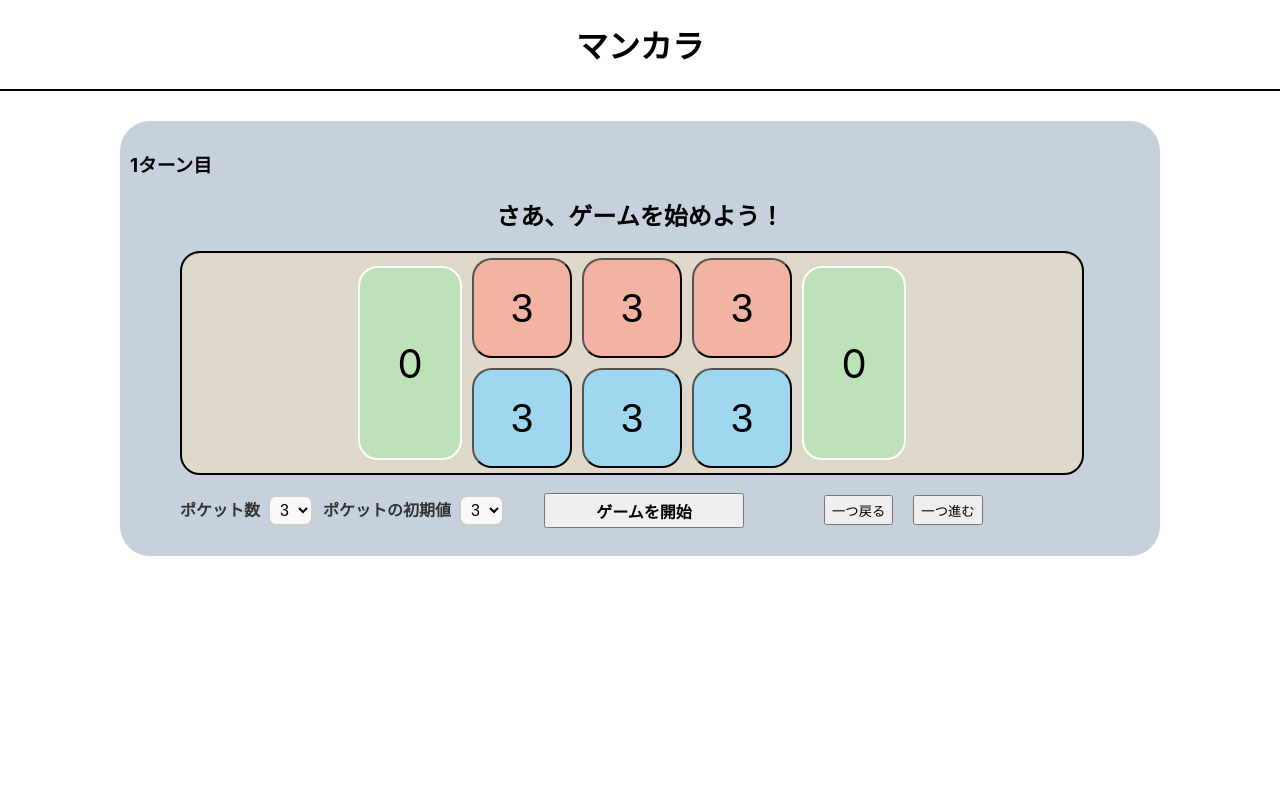
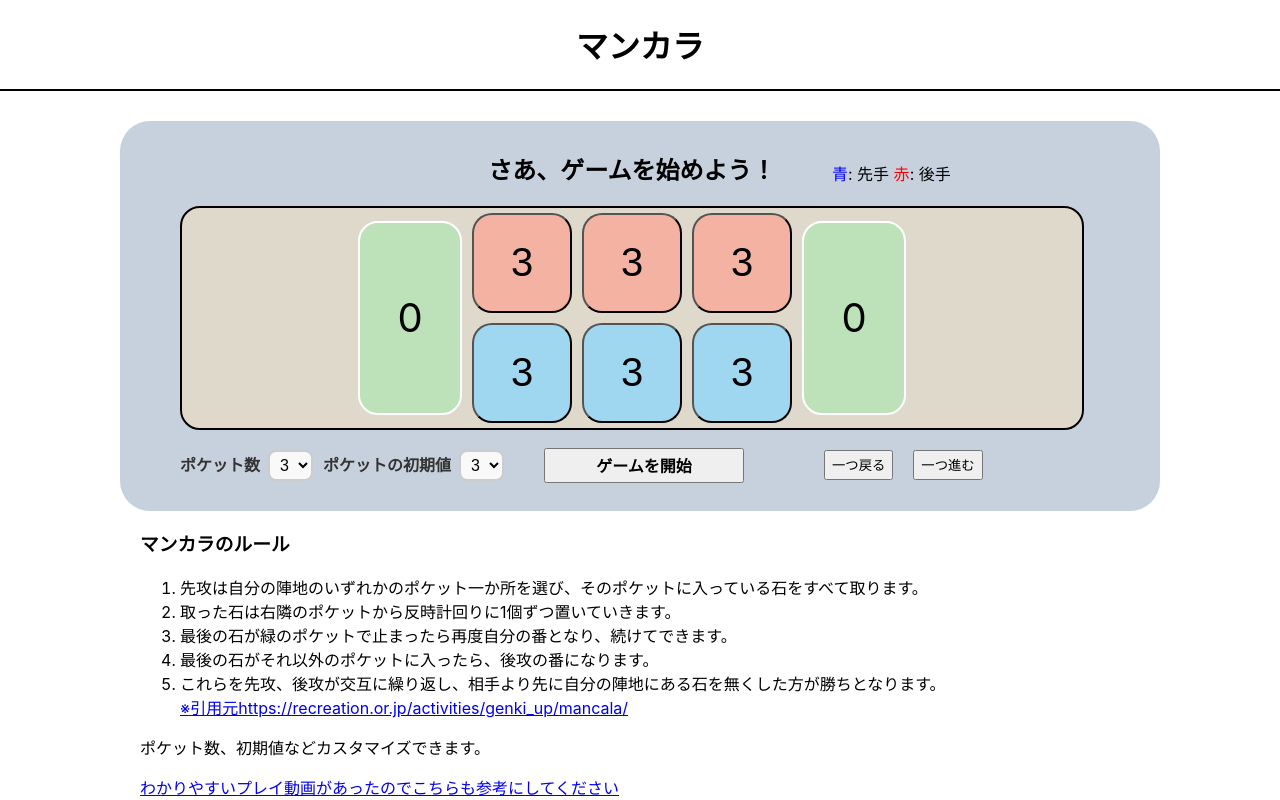
Before and after one commit to nomanoma121/mancala-app, a React (Create React App) app: page / in a window 1280 px wide. Built offline with nearby package versions, Linux system fonts and the light colour scheme.

Commit message:
ゲームの説明部分no、ターン数表示などを修正

```diff
--- a/src/App.css
+++ b/src/App.css
@@ -171,3 +171,19 @@ h1 {
 .log-list li:active {
   font-weight: bold;
 }
+
+.message-container {
+  width: 400px;
+  float: left;
+  margin-left: 160px;
+}
+
+.turn {
+  float: left;
+  margin-left: 60px;
+}
+
+.about-game {
+  margin: 0 auto;
+  width: 1000px;
+}
--- a/src/App.js
+++ b/src/App.js
@@ -138,7 +138,7 @@ function GameLog({history, turnHistory, changeTurn}) {
   );
 }
 
-export default function Game() {
+function Game() {
   const [initialPocketNumber, setInitialPocketNumber] = useState(3);
   const [numberOfPocket, setNubmerOfPocket] = useState(3);
   const [pocketsArray, setPocektsArray] = useState([3, 3, 3, 0, 3, 3, 3, 0]);
@@ -356,7 +356,7 @@ export default function Game() {
 
   const changeTurn = (turn) => {
     setPocektsArray(history[turn]);
-    setNowTurn(turnHistory[turn]);
+    setNowTurn(turn);
 
     if(turnHistory[turn] === 0){
       setIsFirst(true);
@@ -385,12 +385,12 @@ export default function Game() {
 
   return (
     <>
-      <div className="header">
-        <h1>マンカラ</h1>
-      </div>
       <div className="main-container">
-        <h3 className="turn">{nowTurn + 1}ターン目</h3>
-        <h2 className="message">{message}</h2>
+        <h3 className="turn" style={{opacity: isPlaying ? 1 : 0}}>{nowTurn + 1}ターン目</h3>
+        <div className="message-container">
+          <h2 className="message">{message}</h2>
+        </div>
+        <p style={{marginTop: "30px"}}><span style={{color: "blue"}}>青</span>: 先手  <span style={{color: "red"}}>赤</span>: 後手</p>
         <Table pocketsArray={pocketsArray} handleClick={handleClick} />
         <div className="container">
           <UseSelectPocekt
@@ -426,3 +426,27 @@ export default function Game() {
     </>
   );
 }
+
+export default function main () {
+  return (
+    <>
+      <div className="header">
+        <h1>マンカラ</h1>
+      </div>
+      <Game />
+      <div className="about-game">
+        <h3>マンカラのルール</h3>
+        <ol>
+          <li>先攻は自分の陣地のいずれかのポケット一か所を選び、そのポケットに入っている石をすべて取ります。</li>
+          <li>取った石は右隣のポケットから反時計回りに1個ずつ置いていきます。</li>
+          <li>最後の石が緑のポケットで止まったら再度自分の番となり、続けてできます。</li>
+          <li>最後の石がそれ以外のポケットに入ったら、後攻の番になります。</li>
+          <li>これらを先攻、後攻が交互に繰り返し、相手より先に自分の陣地にある石を無くした方が勝ちとなります。</li>
+          <a href="https://recreation.or.jp/activities/genki_up/mancala/" target="_blank" rel="noopener noreferrer">※引用元https://recreation.or.jp/activities/genki_up/mancala/</a>
+        </ol>
+        <p>ポケット数、初期値などカスタマイズできます。</p>
+        <a href="https://youtu.be/OL3m2ZbKb1o?si=orJHShWmcIA8yD6W" target="_blank" rel="noopener noreferrer">わかりやすいプレイ動画があったのでこちらも参考にしてください</a>
+      </div>
+    </>
+  );
+}
```
Also changed, not shown: 1 other file (tests, documents, lock files or other folders).
